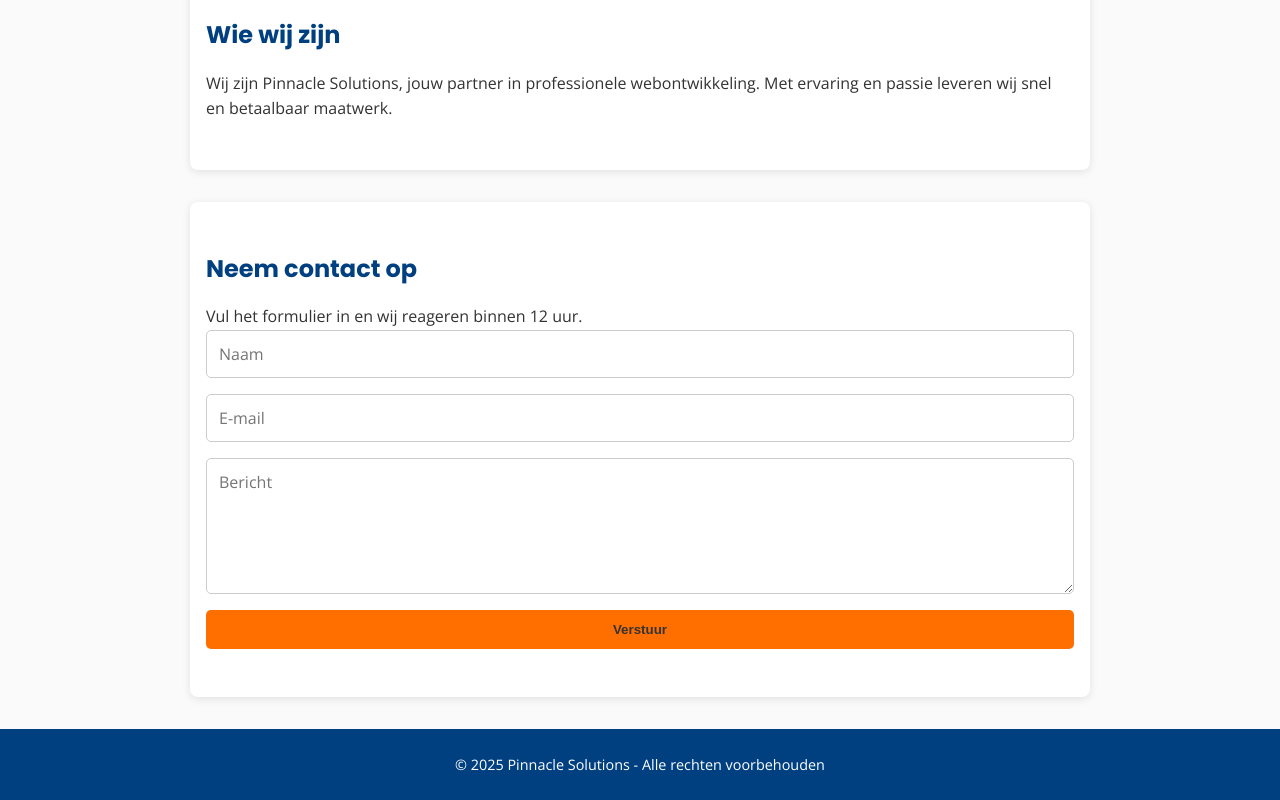
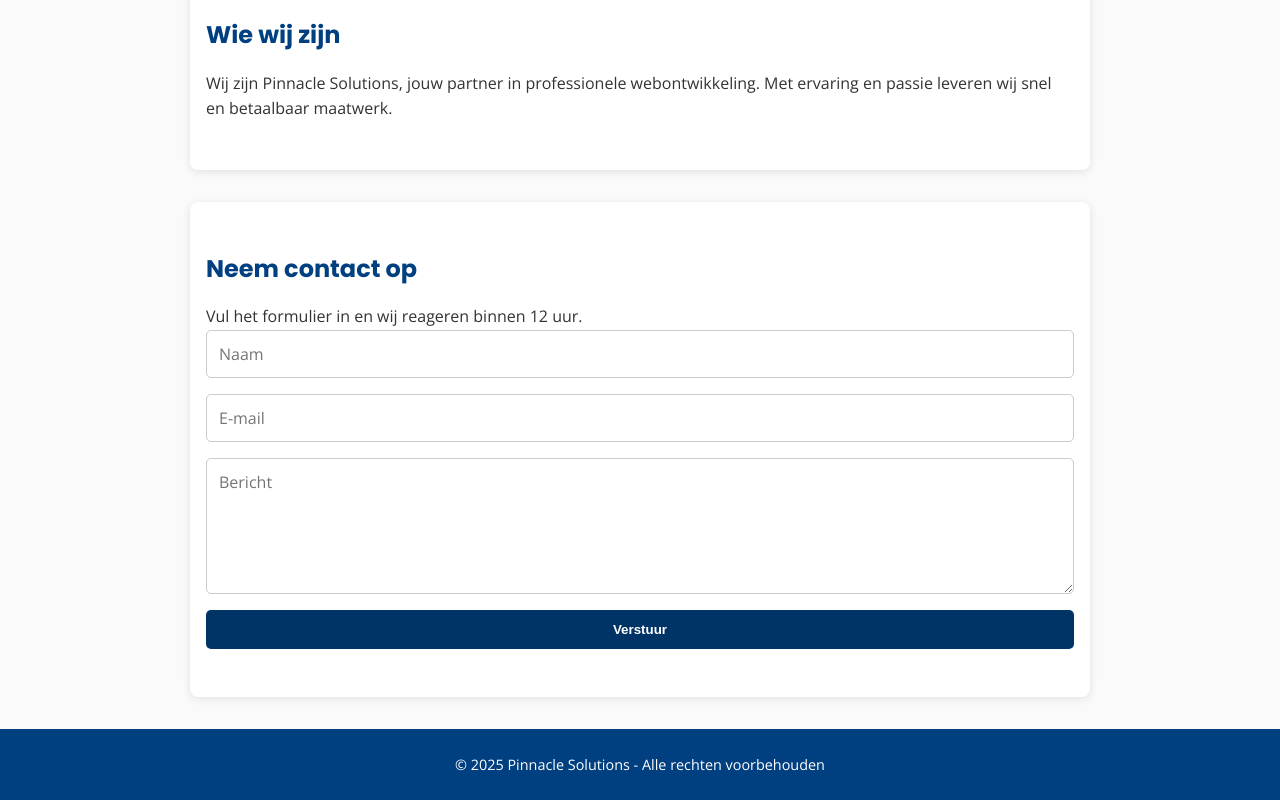
Before and after one commit to superseppie-droid/pinacle-solutions, a plain HTML site: page index.html in a window 1280 px wide. In both pictures the pointer is over the button "Verstuur". Shown: the part 828-1628 px from the top of the page. Drawn offline with nearby package versions, Linux system fonts and the light colour scheme; files whose address does not match are found by name.

Commit message:
Update style.css

```diff
--- a/css/style.css
+++ b/css/style.css
@@ -109,8 +109,7 @@ button {
 }
 
 button:hover {
-  background: var(--accent);
-  color: var(--dark);
+  background: #003366; /* Darker shade of primary */
 }
 
 /* Footer */
```
